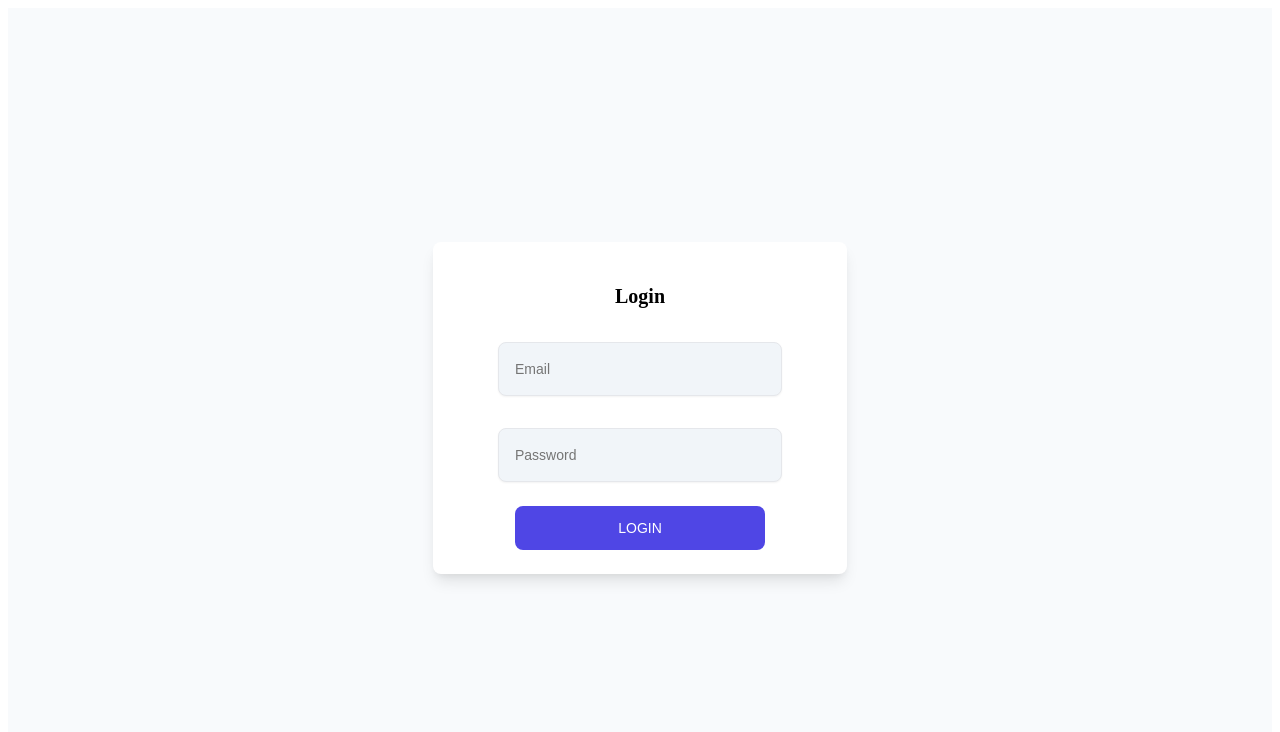
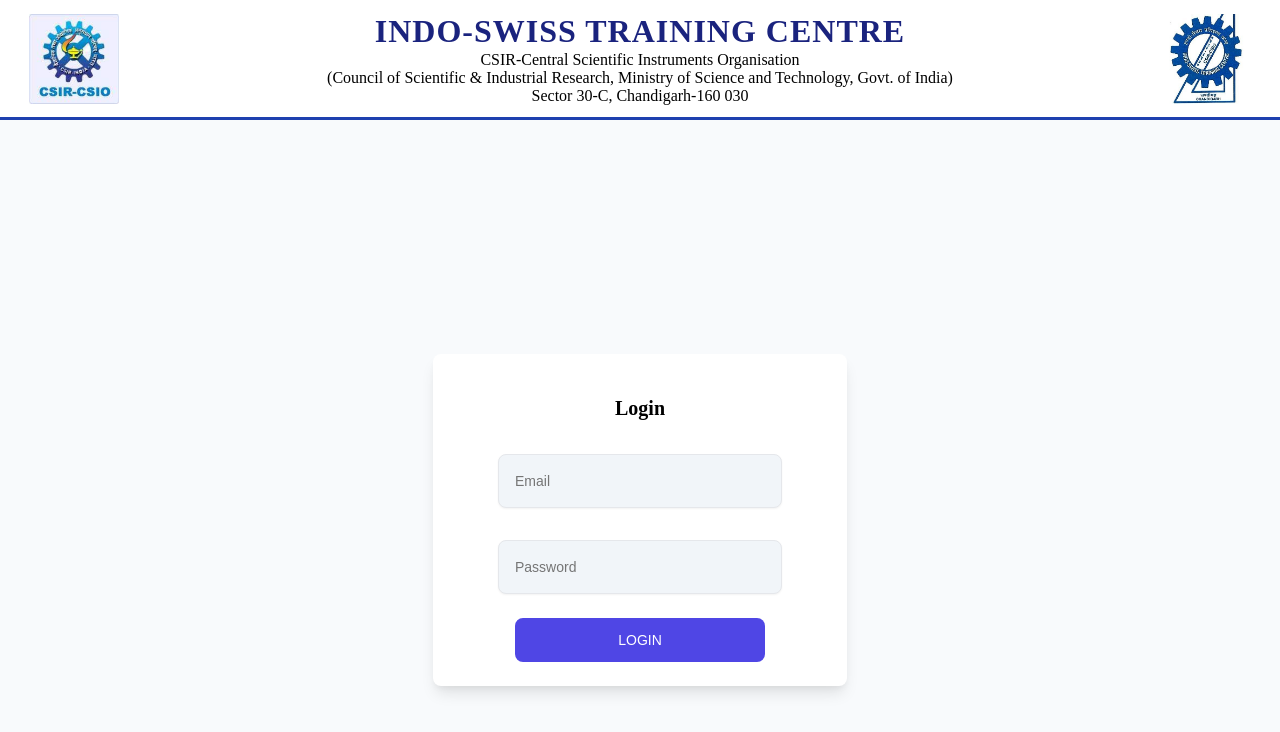
Before and after one commit to jainishjain11/istc-seat-allocation, a Next.js app: page /login in a window 1280 px wide. Shown: the top 732 px of the page. Built offline with nearby package versions, Linux system fonts and the light colour scheme.

Commit message:
Frontend Header added

```diff
--- a/src/app/layout.tsx
+++ b/src/app/layout.tsx
@@ -1,16 +1,23 @@
+import { ReactNode } from 'react';
+import IstcHeader from '@/components/IstcHeader';
+
 export const metadata = {
-  title: 'Next.js',
-  description: 'Generated by Next.js',
-}
+  title: 'ISTC Seat Allocation Portal',
+  description: 'Official Portal for INDO-SWISS TRAINING CENTRE Seat Allocation',
+};
 
-export default function RootLayout({
-  children,
-}: {
-  children: React.ReactNode
-}) {
+export default function RootLayout({ children }: { children: ReactNode }) {
   return (
     <html lang="en">
-      <body>{children}</body>
+      <head>
+        <link rel="icon" href="/images/istc-logo.jpeg" />
+      </head>
+      <body style={{ margin: 0, background: '#f8fafc', overflow: 'hidden' }}>
+        <IstcHeader />
+        <main style={{ height: 'calc(100vh - 124px)', overflow: 'hidden' }}>
+          {children}
+        </main>
+      </body>
     </html>
-  )
+  );
 }
--- /dev/null
+++ b/src/components/IstcHeader.module.css
@@ -0,0 +1,71 @@
+.header {
+  display: flex;
+  align-items: center;
+  justify-content: space-between;
+  padding: 10px 24px;
+  height: 120px;
+  box-sizing: border-box;
+  border-bottom: 3px solid #1e40af;
+  background: #fff;
+  overflow: visible;
+}
+
+.logo-container {
+  flex-shrink: 0;
+  height: 100px;
+  width: 100px;
+  display: flex;
+  align-items: center;
+  justify-content: center;
+}
+
+.logo-img {
+  max-height: 90px;
+  max-width: 90px;
+  width: auto;
+  height: auto;
+  display: block;
+}
+
+.center-text {
+  flex: 1;
+  text-align: center;
+  padding: 0 16px;
+  display: flex;
+  flex-direction: column;
+  justify-content: center;
+  height: 100%;
+}
+
+.center-text h1 {
+  margin: 0;
+  font-size: 2rem;
+  font-weight: 700;
+  color: #1a237e;
+  line-height: 1.2;
+  letter-spacing: 1px;
+}
+
+.center-text .sub {
+  font-size: 1.1rem;
+  font-weight: 600;
+  margin: 0;
+  color: #22223b;
+  line-height: 1.2;
+}
+
+.center-text .desc {
+  font-size: 1rem;
+  font-weight: 500;
+  margin: 0;
+  color: #444;
+  line-height: 1.1;
+}
+
+.center-text .address {
+  font-size: 1.05rem;
+  font-weight: 600;
+  margin: 0;
+  color: #1a237e;
+  line-height: 1.1;
+}
--- /dev/null
+++ b/src/components/IstcHeader.tsx
@@ -0,0 +1,42 @@
+import Image from 'next/image';
+import styles from './IstcHeader.module.css';
+
+export default function IstcHeader() {
+  return (
+    <div className={styles.header}>
+      {/* Left Logo */}
+      <div className={styles['logo-container']}>
+        <Image
+          src="/images/csio-logo.jpg"
+          alt="CSIR Logo"
+          width={90}
+          height={90}
+          className={styles['logo-img']}
+          priority
+        />
+      </div>
+
+      {/* Center Text */}
+      <div className={styles['center-text']}>
+        <h1>INDO-SWISS TRAINING CENTRE</h1>
+        <div className="sub">CSIR-Central Scientific Instruments Organisation</div>
+        <div className="desc">
+          (Council of Scientific &amp; Industrial Research, Ministry of Science and Technology, Govt. of India)
+        </div>
+        <div className="address">Sector 30-C, Chandigarh-160 030</div>
+      </div>
+
+      {/* Right Logo */}
+      <div className={styles['logo-container']}>
+        <Image
+          src="/images/istc-logo.jpg"
+          alt="ISTC Logo"
+          width={90}
+          height={90}
+          className={styles['logo-img']}
+          priority
+        />
+      </div>
+    </div>
+  );
+}
```
Also changed, not shown: src/app/page.tsx (+101 -3 lines), src/components/ConditionalHeader.tsx (added, +12 -0 lines), src/components/SplashScreen.tsx (+16 -18 lines), public/images/csio-logo.jpg (added), public/images/istc-logo.jpg (added), src/app/candidate/[userid]/results/results-page.module.css (line endings or trailing spaces).
